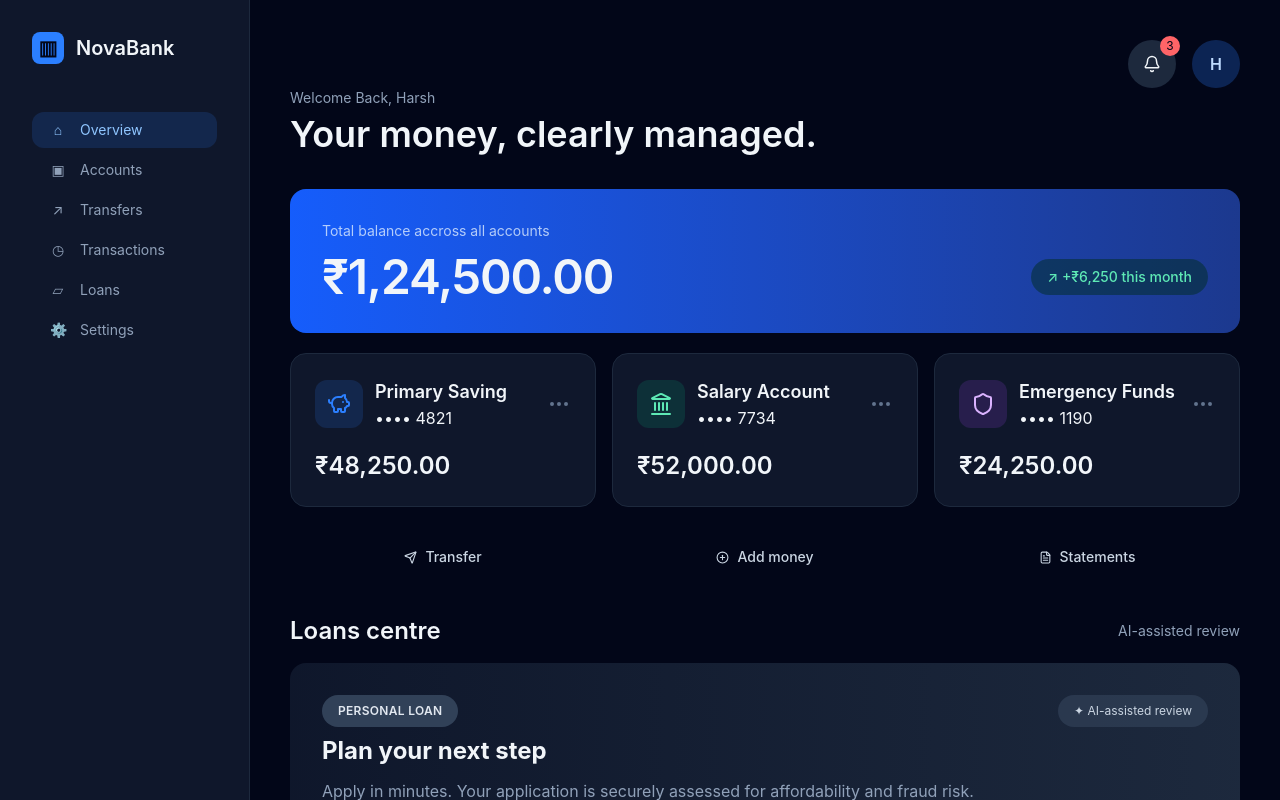
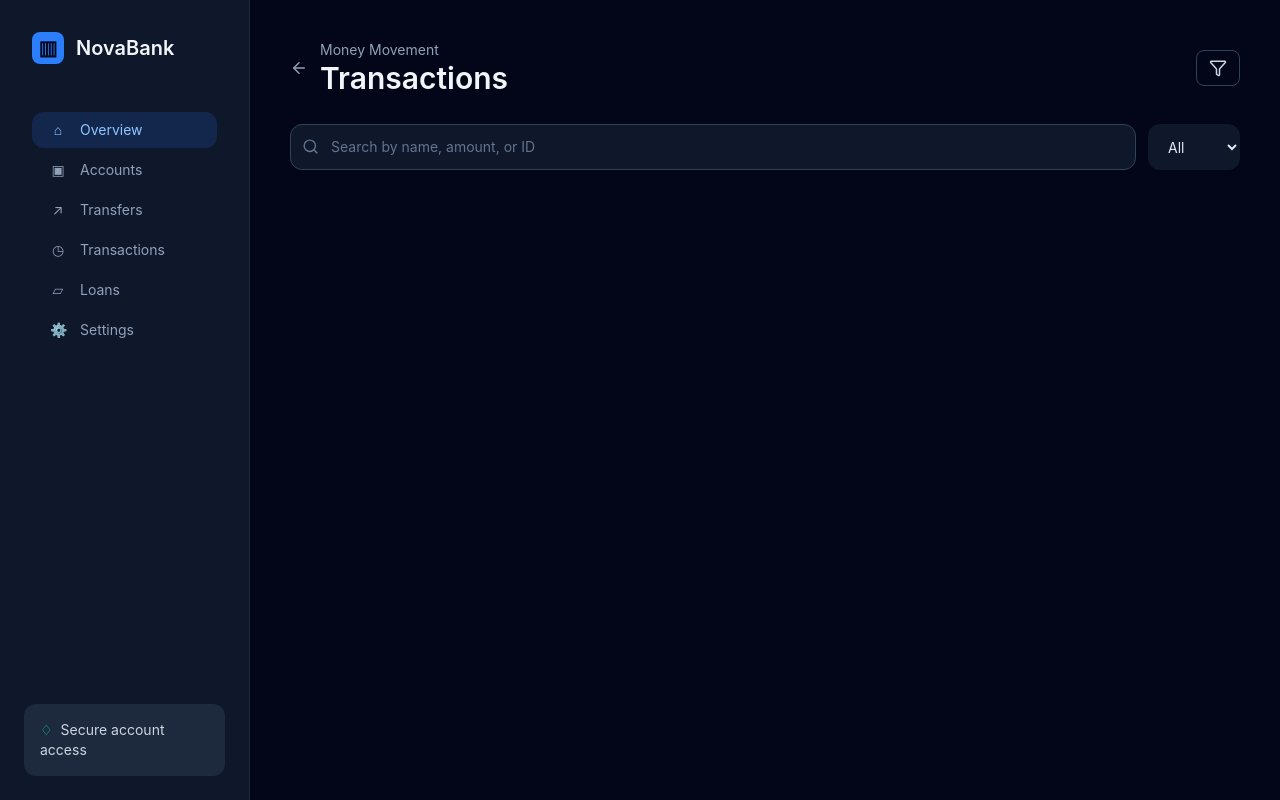
Before and after one commit to HaRsH1213/AI-Powered-Digital-Banking-Platform, a React app in the folder frontend/: page / in a window 1280 px wide. Shown: the top 800 px of the page. Built offline with nearby package versions, Linux system fonts and the light colour scheme; the HTML template or start-up script is replaced by a standard one.

Commit message:
Added a transaction header

```diff
--- a/frontend/src/App.jsx
+++ b/frontend/src/App.jsx
@@ -1,6 +1,7 @@
 import DashboardPage from "./pages/DashboardPage"
+import TransactionsPage from "./pages/TransactionsPage"
 const App = () => {
-  return <DashboardPage/>
+  return <TransactionsPage/>
 
 }
 
--- /dev/null
+++ b/frontend/src/components/transactions/DownloadStatementButton.jsx
@@ -0,0 +1,9 @@
+const DownloadStatementButton = () => {
+  return (
+    <div>
+
+    </div>
+  )
+}
+
+export default DownloadStatementButton
--- /dev/null
+++ b/frontend/src/components/transactions/TransactionFilters.jsx
@@ -0,0 +1,31 @@
+import { Filter, Search } from "lucide-react"
+const TransactionFilters = ({search, setSearch, filter, setFilter }) => {
+  return (
+    <div className="mt-7 flex flex-col sm:flex-row gap-3">
+      <label className=" relative flex-1 ">
+        <span className="sr-only" >Search transactions</span>
+
+        <Search
+          className="absolute top-3.5 left-3 text-slate-500"
+          size={17}
+        />
+
+        <input
+          placeholder="Search by name, amount, or ID"
+          className=" w-full rounded-xl border border-slate-700 bg-slate-900 py-3 pl-10 pr-4 text-sm text-slate-100 outline-none placeholder:text-slate-500 focus:border-blue-400  "
+        />
+
+
+      </label>
+      <select className="rounded-xl border-slate-700 bg-slate-900 px-4 py-3 text-sm text-slate-200 outline-none focus:border-blue-400">
+        <option >All</option>
+        <option >Credit</option>
+        <option >Debit</option>
+
+      </select>
+
+    </div>
+  )
+}
+
+export default TransactionFilters
--- /dev/null
+++ b/frontend/src/components/transactions/TransactionHeader.jsx
@@ -0,0 +1,40 @@
+import { ArrowLeft, Download, Filter, Search,Menu  } from "lucide-react"
+const TransactionHeader = ({setMenuOpen}) => {
+  return (
+    <header>
+      <div className="flex justify-between items-center">
+        <div className=" flex items-center gap-3">
+          <button onClick={()=>setMenuOpen(open => !open)}
+            className="rounded-lg border border-slate-700 px-3 py-2 lg:hidden">
+
+            <Menu size={18} />
+
+          </button>
+          <button className="hidden text-slate-400 hover:text-white sm:block ">
+
+            <ArrowLeft size={18} />
+
+          </button>
+
+          <div>
+            <p className=" text-sm text-slate-400 ">Money Movement</p>
+
+            <h2 className="text-3xl font-semibold">Transactions</h2>
+
+          </div>
+
+        </div>
+
+
+        <button className=" border rounded-lg border-slate-700 text-slate-300 px-3 py-2 ">
+
+          <Filter size={18} />
+
+
+        </button>
+      </div>
+    </header>
+  )
+}
+
+export default TransactionHeader
--- a/frontend/src/pages/TransactionsPage.jsx
+++ b/frontend/src/pages/TransactionsPage.jsx
@@ -1,5 +1,34 @@
+import Sidebar from "../components/dashboard/Sidebar"
+import DashboardLayout from "../components/dashboard/DashboardLayout"
+import { useState } from "react"
+import TransactionHeader from "../components/transactions/TransactionHeader"
+import TransactionFilters from "../components/transactions/TransactionFilters"
+
+
 const TransactionsPage = () => {
-  return <div />
+  const [navIndex, setNavIndex] = useState(0)
+  const [menuOpen, setMenuOpen] = useState(false)
+
+  const [search, setSearch] = useState("")
+  const [filter, setFilter] = useState("All")
+  return (
+    <DashboardLayout>
+      <Sidebar menuOpen={menuOpen} navIndex = {navIndex} setNavIndex = {setNavIndex} />
+      {menuOpen &&(
+        <div onClick={() => setMenuOpen(false)}
+          className="fixed inset-0 z-10 bg-black/50 lg:hidden">
+
+        </div>
+      )}
+
+      <section className="min-w-0 p-4 sm:p-6 lg:p-10">
+        <TransactionHeader setMenuOpen={setMenuOpen}  />
+        <TransactionFilters search={search} setSearch={setSearch} filter={filter} setFilter={setFilter}  />
+
+      </section>
+
+    </DashboardLayout>
+  )
 }
 
 export default TransactionsPage
```
